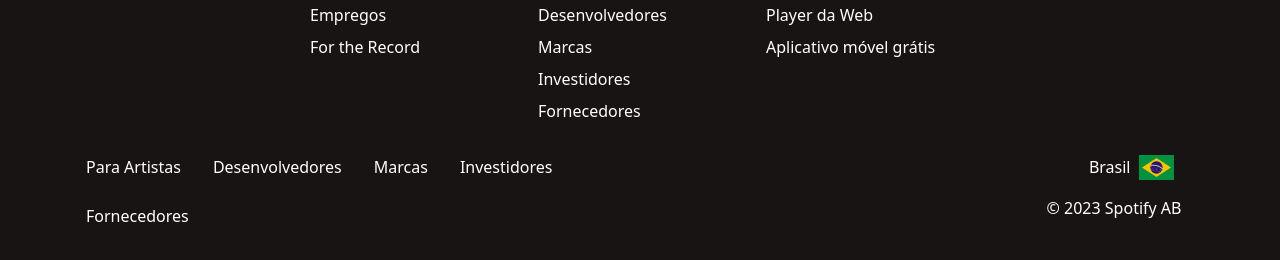
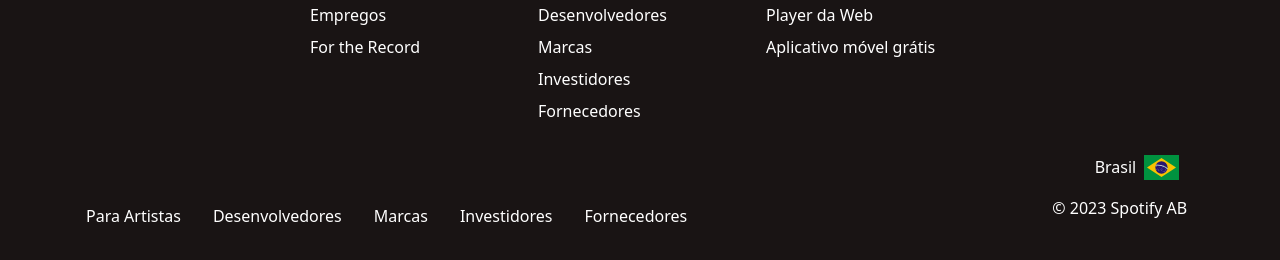
Before and after one commit to grazielly-ac/spotify, a plain HTML site: page index.html in a window 1280 px wide. Shown: the part 1149-1409 px from the top of the page. Drawn offline with nearby package versions, Linux system fonts and the light colour scheme.

```diff
--- a/index.html
+++ b/index.html
@@ -112,7 +112,7 @@
 
             <div class="row">
                 <div class="d-flex justify-content-between m-0 p-0 footer-list">
-                    <ul class="nav footer-list-ul w-50 footer-list-final container">
+                    <ul class="nav footer-list-ul w-75 footer-list-final container">
                         <li class="nav-item mb-2 footer-list-li"><a href="#" class="nav-link">Para Artistas</a></li>
                         <li class="nav-item mb-2 footer-list-li"><a href="#" class="nav-link">Desenvolvedores</a></li>
                         <li class="nav-item mb-2 footer-list-li"><a href="#" class="nav-link">Marcas</a></li>
```
Also changed, not shown: 1 other file.
